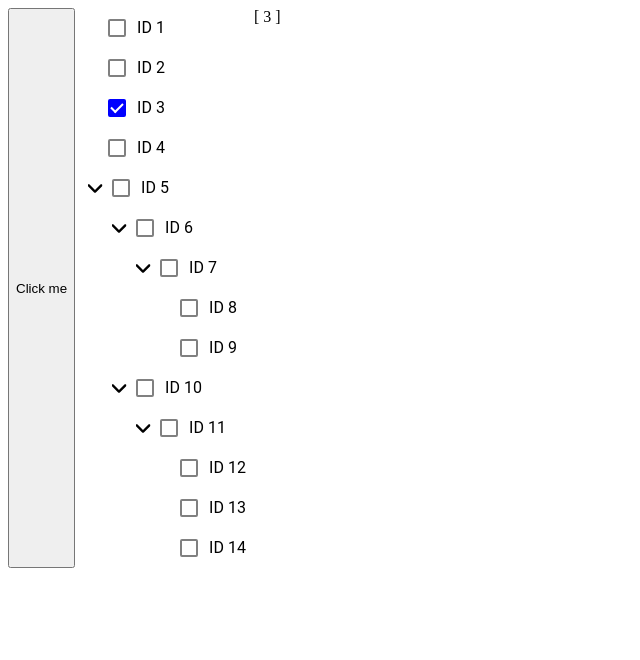
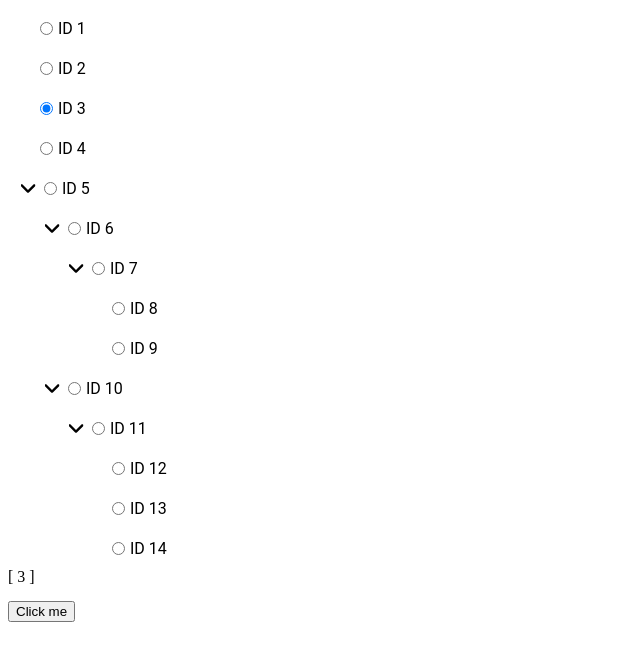
Before and after one commit to MatijaNovosel/vue-tree-view, a Vue app: page / in a window 1280 px wide. Shown: the top 660 px of the page, without its empty margins (0-640 px from the left). Built offline with nearby package versions, Linux system fonts and the light colour scheme.

Commit message:
Alternate selection component

```diff
--- a/src/App.vue
+++ b/src/App.vue
@@ -1,14 +1,17 @@
 <template>
-  <div style="display: flex">
-    <button @click="clear">Click me</button>
+  <div style="display: flex; flex-direction: column">
     <tree-view
       color="blue"
+      radio
       :items="treeViewItems"
       v-model="treeViewSelection"
       dense
       open-all
     />
     {{ treeViewSelection.sort() }}
+    <button @click="clear" style="width: fit-content; margin-top: 15px">
+      Click me
+    </button>
   </div>
 </template>
 
--- a/src/components/treeView.vue
+++ b/src/components/treeView.vue
@@ -1,14 +1,15 @@
 <template>
   <div class="treeview" :class="classes">
     <tree-view-node
-      v-for="item in items"
-      :selectable="selectable"
+      v-for="item in props.items"
+      :selectable="props.selectable"
       :color="props.color"
       :level="1"
       :item="item"
       :key="item.id"
-      :disabled="disabled"
-      :unopenable="unopenable"
+      :disabled="props.disabled"
+      :unopenable="props.unopenable"
+      :radio="props.radio"
       :identifier="identifier"
     />
   </div>
@@ -40,6 +41,7 @@ const props = withDefaults(
   defineProps<{
     dense?: boolean;
     disabled?: boolean;
+    radio?: boolean;
     openAll?: boolean;
     selectable?: boolean;
     unopenable?: boolean;
@@ -51,7 +53,8 @@ const props = withDefaults(
   {
     color: "#7e7ec2",
     selectionMode: "leaf",
-    selectable: true
+    selectable: true,
+    radio: false
   }
 );
 
@@ -167,14 +170,14 @@ onUnmounted(() => {
 </script>
 
 <style>
+.treeview {
+  font-family: Roboto;
+}
+
 .treeview-node--click > .treeview-node__root,
 .treeview-node--click > .treeview-node__root > .treeview-node__content > * {
   cursor: pointer;
   user-select: none;
-}
-
-.treeview-node.treeview-node--active .treeview-node__content .v-icon {
-  color: inherit;
 }
 
 .treeview-node__root {
@@ -262,7 +265,6 @@ onUnmounted(() => {
   z-index: 0;
   position: relative;
   display: inline-block;
-  font-family: Roboto;
   font-size: 16px;
   line-height: 1.5;
 }
--- a/src/components/treeViewNode.vue
+++ b/src/components/treeViewNode.vue
@@ -24,18 +24,32 @@
         />
         <div class="treeview-node__level" v-else />
         <template v-if="props.selectable">
-          <label class="m-checkbox">
+          <div class="radio-group" v-if="props.radio">
             <input
               :disabled="props.disabled"
-              type="checkbox"
-              :indeterminate="isIndeterminate"
+              class="radio"
+              @click="nodeSelected"
+              type="radio"
               :checked="isChecked"
-              @click="nodeSelected"
             />
             <span>
               {{ item.name }}
             </span>
-          </label>
+          </div>
+          <template v-else>
+            <label class="m-checkbox">
+              <input
+                :disabled="props.disabled"
+                type="checkbox"
+                :indeterminate="isIndeterminate"
+                :checked="isChecked"
+                @click="nodeSelected"
+              />
+              <span>
+                {{ item.name }}
+              </span>
+            </label>
+          </template>
         </template>
         <template v-else>
           {{ item.name }}
@@ -53,6 +67,7 @@
         :disabled="props.disabled"
         :unopenable="props.unopenable"
         :identifier="props.identifier"
+        :radio="props.radio"
         @change="childNodeChanged"
       />
     </div>
@@ -76,6 +91,7 @@ const props = defineProps<{
   level: number;
   item: TreeViewNodeItem;
   selectable?: boolean;
+  radio?: boolean;
   disabled?: boolean;
   unopenable?: boolean;
   color?: string;
@@ -156,3 +172,17 @@ const openNode = () => {
   if (hasChildren.value && !props.unopenable) emitNodeOpen(props.item.id);
 };
 </script>
+
+<style>
+.radio-group {
+  display: flex;
+  align-items: center;
+  justify-items: center;
+  justify-content: center;
+  gap: 5px;
+}
+
+input[type="radio"] {
+  margin: 0;
+}
+</style>
```
Also changed, not shown: 1 other file (tests, documents, lock files or other folders).
